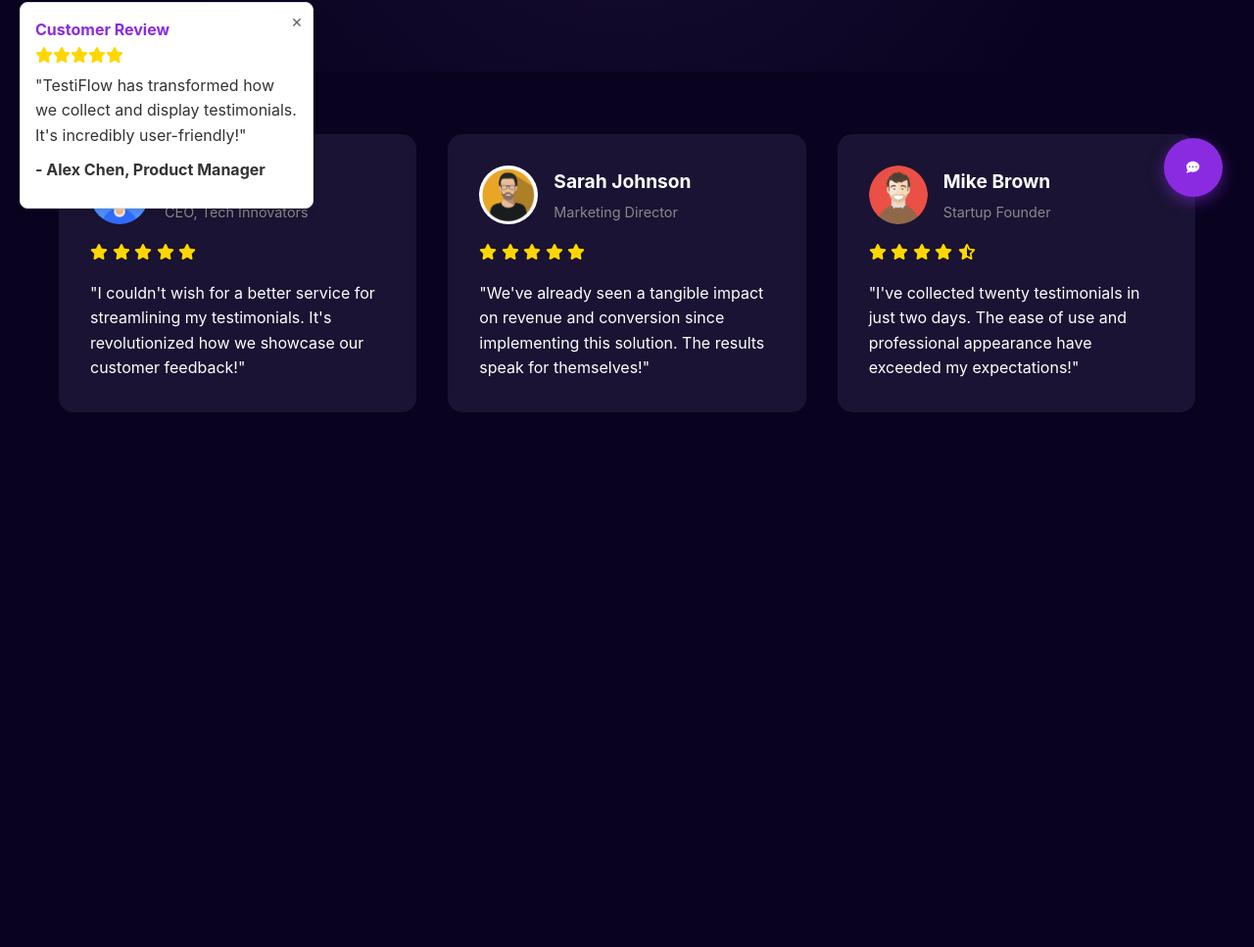
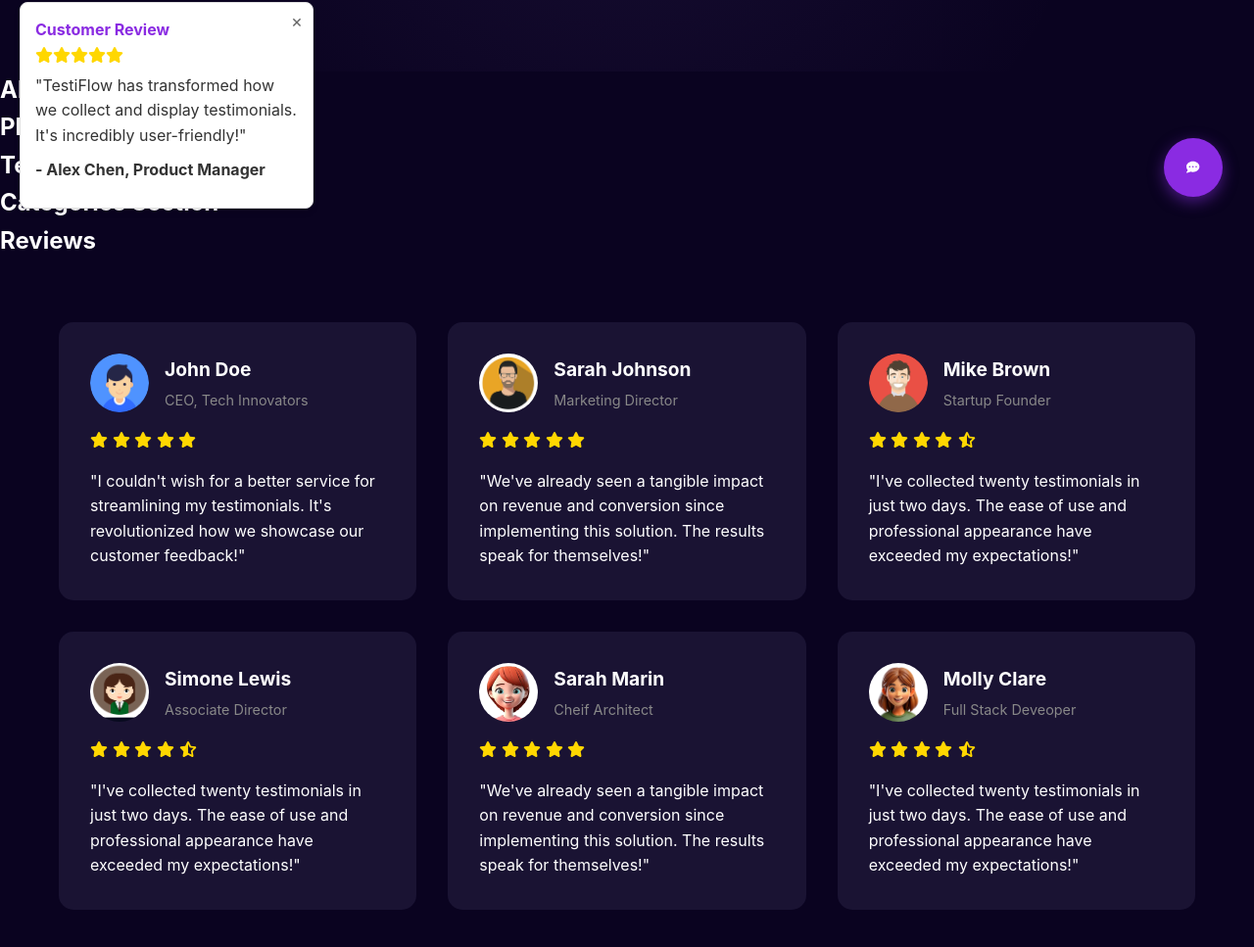
Before and after one commit to Joyline-Rencita/Internship-Tasks, a plain HTML site: page 01_Tesimonial Site/index.html in a window 1280 px wide. Shown: the part 567-1534 px from the top of the page at 98% size. Before the commit the page ends 1052 px from the top, so only its background shows below. Drawn offline with Linux system fonts and the light colour scheme.

Commit message:
Update index.html

```diff
--- a/01_Tesimonial Site/index.html
+++ b/01_Tesimonial Site/index.html
@@ -5,39 +5,75 @@
     <meta name="viewport" content="width=device-width, initial-scale=1.0">
     <title>TestiFlow - Testimonials Made Easy</title>
     <link rel="stylesheet" href="styles.css">
+    <link href="https://fonts.googleapis.com/css2?family=Lobster&family=Poppins:wght@300;400;500;600&display=swap" rel="stylesheet">
+    <link href="https://fonts.googleapis.com/css2?family=Montserrat:wght@600&family=Poppins:wght@300;400;500;600&display=swap" rel="stylesheet">
     <script src="https://cdnjs.cloudflare.com/ajax/libs/font-awesome/6.4.0/js/all.min.js" defer></script>
     <link rel="shortcut icon" href="img/icon.png" type="image/x-icon">
-
 </head>
 <body>
     <nav>
         <div class="container nav-container">
-            <a href="#" class="logo">TestiFlow</a>
+            <a href="index.html" class="logo">TestimonyHub</a>
+
             <div class="nav-links">
-                <a href="#features">Home</a>
-                <a href="#plans">Plans</a>
-                <a href="#about">About Us</a>
-                <a href="#testimonials">Testimonials</a>
-                <a href="#categories">Categories</a>
+                <a href="#home" onclick="toggleMenu()">Home</a>
+                <a href="#about" onclick="toggleMenu()">About Us</a>
+                <a href="#plans" onclick="toggleMenu()">Plans</a>
+                <a href="#testimonials" onclick="toggleMenu()">Testimonials</a>
+                <a href="#categories" onclick="toggleMenu()">Categories</a>
+                <a href="#reviews" onclick="toggleMenu()">Reviews</a>
+            </div>
 
-            </div>
             <div class="nav-buttons">
                 <a href="#" class="btn">Login</a>
                 <a href="#" class="btn" style="background: transparent; border: 1px solid var(--primary-color)">Sign Up</a>
             </div>
+
+            <!-- Hamburger icon for mobile -->
+            <div class="mobile-nav-toggle">☰</div>
+
         </div>
     </nav>
 
-    <div class="hero">
-        <div class="container hero-content">
-            <h1>Testimonials Made Easy</h1>
-            <p>Collect, manage, and showcase your customer testimonials effortlessly.</p>
-            <a href="#" class="btn">Start for free</a>
+    <!-- <section id="home"> -->
+        <div class="hero">
+            <div class="container hero-content">
+                <h1>Quick and Easy Testimonials</h1>
+                <p>It allows users to automate the gathering of feedback, organize it in a central location, and share it seamlessly across various platforms.</p>
+                <a href="#" class="btn">Start for free</a>
+            </div>
         </div>
-    </div>
+    <!-- </section> -->
 
+    <section id="about">
+        <h2>About Us</h2>
+        <!-- <p>Information about us.</p> -->
+    </section>
+
+    <section id="plans">
+        <h2>Plans Section</h2>
+        <!-- <p>Details about our plans.</p> -->
+    </section>
+
+    <section id="testimonials">
+        <h2>Testimonials Section</h2>
+        <!-- <p>User reviews and feedback.</p> -->
+    </section>
+
+    <section id="categories">
+        <h2>Categories Section</h2>
+        <!-- <p>Various categories of our offerings.</p> -->
+    </section>
+
+    <section id="reviews">
+        <!-- <p id="text">What our users say</p>  -->
+        <h2>Reviews</h2>
+
+    <!-- Final Review  Section -->
     <div class="container">
         <div class="testimonial-grid">
+
+            <!-- small Review cards -->
             <div class="testimonial-card">
                 <div class="client-info">
                     <img src="img/user.png" alt="John Doe" class="client-image">
@@ -91,8 +127,62 @@
                 </div>
                 <p>"I've collected twenty testimonials in just two days. The ease of use and professional appearance have exceeded my expectations!"</p>
             </div>
+            <div class="testimonial-card">
+                <div class="client-info">
+                    <img src="img/user4.jpg" alt="Mike Brown" class="client-image">
+                    <div class="client-details">
+                        <h3>Simone Lewis</h3>
+                        <p>Associate Director</p>
+                    </div>
+                </div>
+                <div class="rating">
+                    <i class="fas fa-star"></i>
+                    <i class="fas fa-star"></i>
+                    <i class="fas fa-star"></i>
+                    <i class="fas fa-star"></i>
+                    <i class="fas fa-star-half-alt"></i>
+                </div>
+                <p>"I've collected twenty testimonials in just two days. The ease of use and professional appearance have exceeded my expectations!"</p>
+            </div>
+            <div class="testimonial-card">
+                <div class="client-info">
+                    <img src="img/user5.webp" alt="Sarah Johnson" class="client-image">
+                    <div class="client-details">
+                        <h3>Sarah Marin</h3>
+                        <p>Cheif Architect</p>
+                    </div>
+                </div>
+                <div class="rating">
+                    <i class="fas fa-star"></i>
+                    <i class="fas fa-star"></i>
+                    <i class="fas fa-star"></i>
+                    <i class="fas fa-star"></i>
+                    <i class="fas fa-star"></i>
+                </div>
+                <p>"We've already seen a tangible impact on revenue and conversion since implementing this solution. The results speak for themselves!"</p>
+            </div>
+
+            <div class="testimonial-card">
+                <div class="client-info">
+                    <img src="img/user6.jpg" alt="Mike Brown" class="client-image">
+                    <div class="client-details">
+                        <h3>Molly Clare</h3>
+                        <p>Full Stack Deveoper</p>
+                    </div>
+                </div>
+                <div class="rating">
+                    <i class="fas fa-star"></i>
+                    <i class="fas fa-star"></i>
+                    <i class="fas fa-star"></i>
+                    <i class="fas fa-star"></i>
+                    <i class="fas fa-star-half-alt"></i>
+                </div>
+                <p>"I've collected twenty testimonials in just two days. The ease of use and professional appearance have exceeded my expectations!"</p>
+            </div>
         </div>
     </div>
+
+    </section>
 
     <button class="help-button" id="helpButton">
         <i class="fa-solid fa-comment-dots"></i>
@@ -115,6 +205,8 @@
             </div>
         </div>
     </div>
+
+
     <!-- Suggested Review pop ups   -->
     <div class="review-popup" id="reviewPopup">
         <span class="close-btn" onclick="closeReviewPopup()">&times;</span>
```
